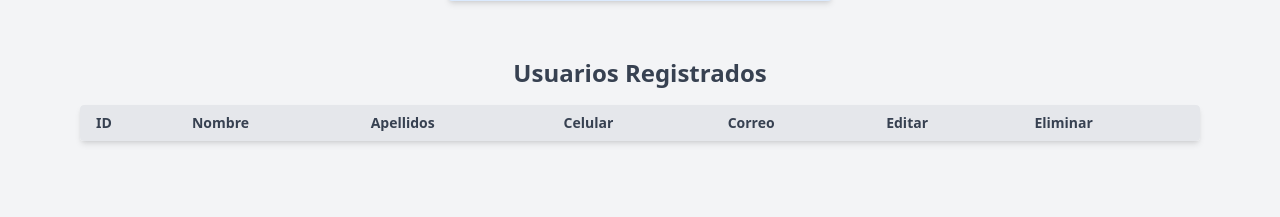
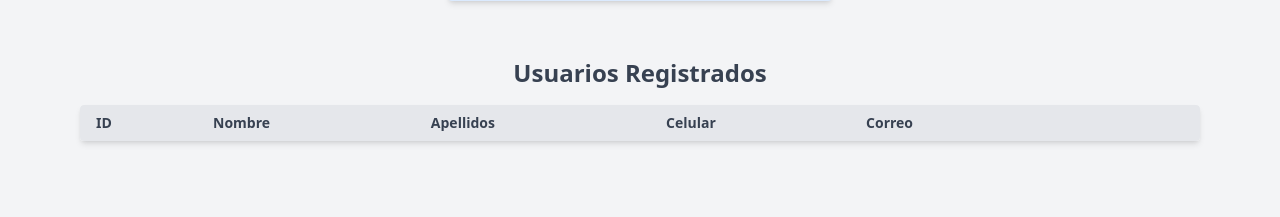
Before and after one commit to linda-rojas/crud-php, a PHP site: page / in a window 1280 px wide. Shown: the part 465-682 px from the top of the page. Run offline with PHP 8.4, Linux system fonts and the light colour scheme; data that the repository does not hold is empty; some libraries are stand-ins or nearby versions.

Commit message:
comdifique algunas cosas

```diff
--- a/index.php
+++ b/index.php
@@ -1,6 +1,8 @@
 <?php
 require_once './db/conection.php';
 $conection = connection();
+
+// query() Ejecuta una consulta SQL directamente.
 $stmt = $conection->query("SELECT * FROM users");
 ?>
 
@@ -55,8 +57,9 @@ $stmt = $conection->query("SELECT * FROM users");
                         <th class="px-4 py-2">Apellidos</th>
                         <th class="px-4 py-2">Celular</th>
                         <th class="px-4 py-2">Correo</th>
-                        <th class="px-4 py-2">Editar</th>
-                        <th class="px-4 py-2">Eliminar</th>
+                        <th class="px-4 py-2 text-center"></th>
+                        <th class="px-4 py-2 text-center"></th>
+
                     </tr>
                 </thead>
                 <tbody>
@@ -67,10 +70,10 @@ $stmt = $conection->query("SELECT * FROM users");
                             <td class="px-4 py-2"><?= $row['lastname'] ?></td>
                             <td class="px-4 py-2"><?= $row['phone'] ?></td>
                             <td class="px-4 py-2"><?= $row['email'] ?></td>
-                            <td class="px-4 py-2 text-blue-600 hover:underline">
+                            <td class="px-4 py-2 text-blue-600 hover:bg-blue-500 hover:text-white cursor-pointer font-semibold text-center">
                                 <a href="./users/edit_user.php?id=<?= $row['id'] ?>">Editar</a>
                             </td>
-                            <td class="px-4 py-2 text-red-600 hover:underline">
+                            <td class="px-4 py-2 text-red-600 hover:bg-red-500 cursor-pointer hover:text-white font-semibold text-center">
                                 <a href="./users/delete_user.php?id=<?= $row['id'] ?>">Eliminar</a>
                             </td>
                         </tr>
--- a/users/delete_user.php
+++ b/users/delete_user.php
@@ -6,6 +6,7 @@ $connection = connection();
 $id = $_GET['id'];
 $sql = "DELETE FROM users WHERE id=:id";
 
+// consultas con parametos // Prepara la consulta para ser ejecutada luego con execute()
 $stmt = $connection->prepare($sql);
 $stmt->execute([
     ':id' => $id
--- a/users/edit_user.php
+++ b/users/edit_user.php
@@ -4,7 +4,11 @@ require_once '../db/conection.php';
 $conection = connection();
 
 $id = $_GET['id'];
-$stmt = $conection->query("SELECT * FROM users WHERE id=$id");
+$sql = "SELECT * FROM users WHERE id=:id";
+$stmt = $conection->prepare($sql);
+$stmt->execute([
+    ':id' => $id
+]);
 
 $row = $stmt->fetch(PDO::FETCH_ASSOC);
 
```
Also changed, not shown: users/update_user.php (+11 -5 lines).
